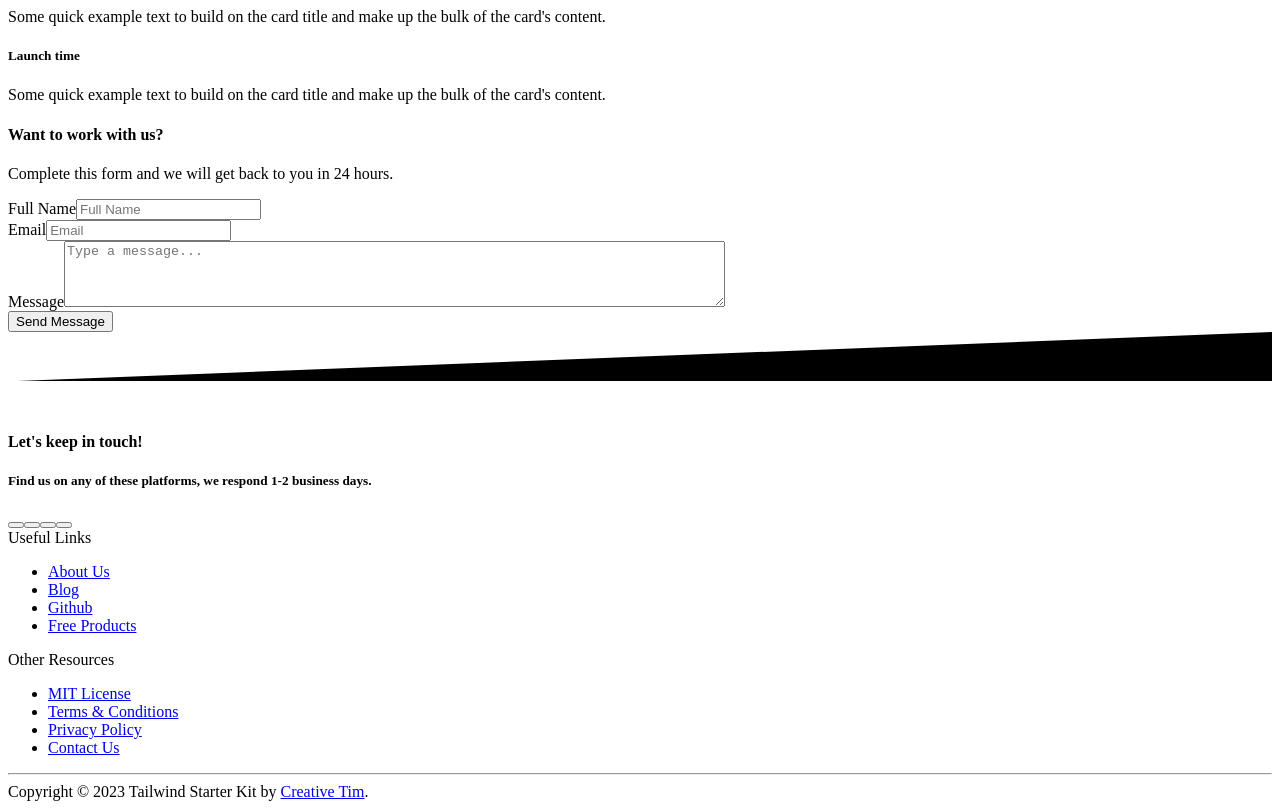
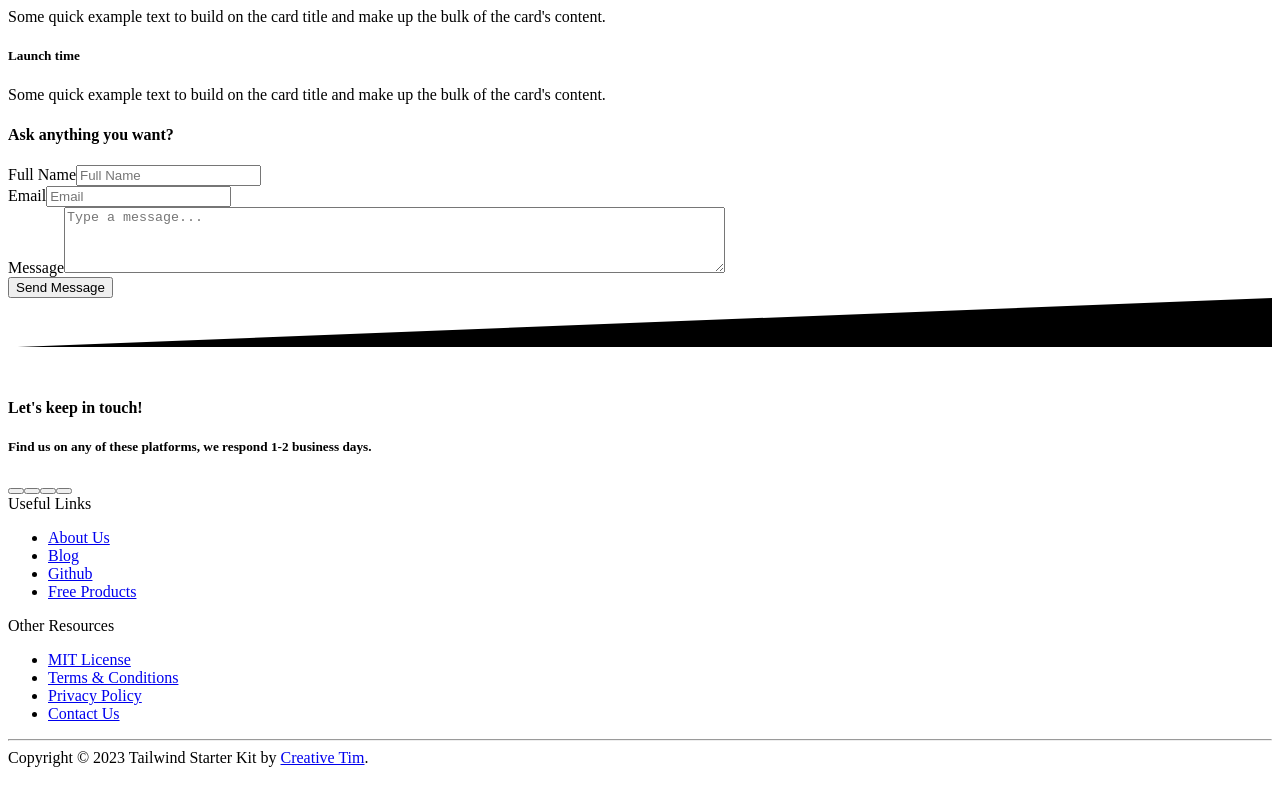
Before and after one commit to ubo-dev/edufree-app, an Angular app: page /home in a window 1280 px wide. Shown: the part 3380-4189 px from the top of the page. After the commit the page ends 4155 px from the top, so only its background shows below. Built offline with nearby package versions, Linux system fonts and the light colour scheme.

Commit message:
home_status

```diff
--- a/src/app/pages/home/home.component.html
+++ b/src/app/pages/home/home.component.html
@@ -500,9 +500,9 @@
             class="relative flex flex-col min-w-0 break-words w-full mb-6 shadow-lg rounded-lg bg-gray-300"
           >
             <div class="flex-auto p-5 lg:p-10">
-              <h4 class="text-2xl font-semibold">Want to work with us?</h4>
+              <h4 class="text-2xl font-semibold">Ask anything you want?</h4>
               <p class="leading-relaxed mt-1 mb-4 text-gray-600">
-                Complete this form and we will get back to you in 24 hours.
+
               </p>
               <div class="relative w-full mb-3 mt-8">
                 <label
--- a/src/app/pages/status/status.component.html
+++ b/src/app/pages/status/status.component.html
@@ -10,7 +10,7 @@
             style="background-image: url('https://images.unsplash.com/photo-1588702547954-4800ead296ef?ixlib=rb-4.0.3&ixid=MnwxMjA3fDB8MHxwaG90by1wYWdlfHx8fGVufDB8fHx8&auto=format&fit=crop&w=387&q=80')">
             <a
             routerLink="/"
-            class=" relative inline-flex items-center justify-center p- px-6 py-3 mt-4 mr-4 mb-96 overflow-hidden font-medium text-white transition duration-300 ease-out border-2 border-gray-900 rounded-full shadow-md group"
+            class=" relative inline-flex items-center justify-center ml-5  px-6 py-3 mt-5 mr-4 mb-96 overflow-hidden font-medium text-white transition duration-300 ease-out border-2 border-gray-900 rounded-full shadow-md group"
           >
             <span
               class="absolute inset-0 flex items-center justify-center w-full h-full text-white duration-300 -translate-x-full bg-gray-900 group-hover:translate-x-0 ease"
```
